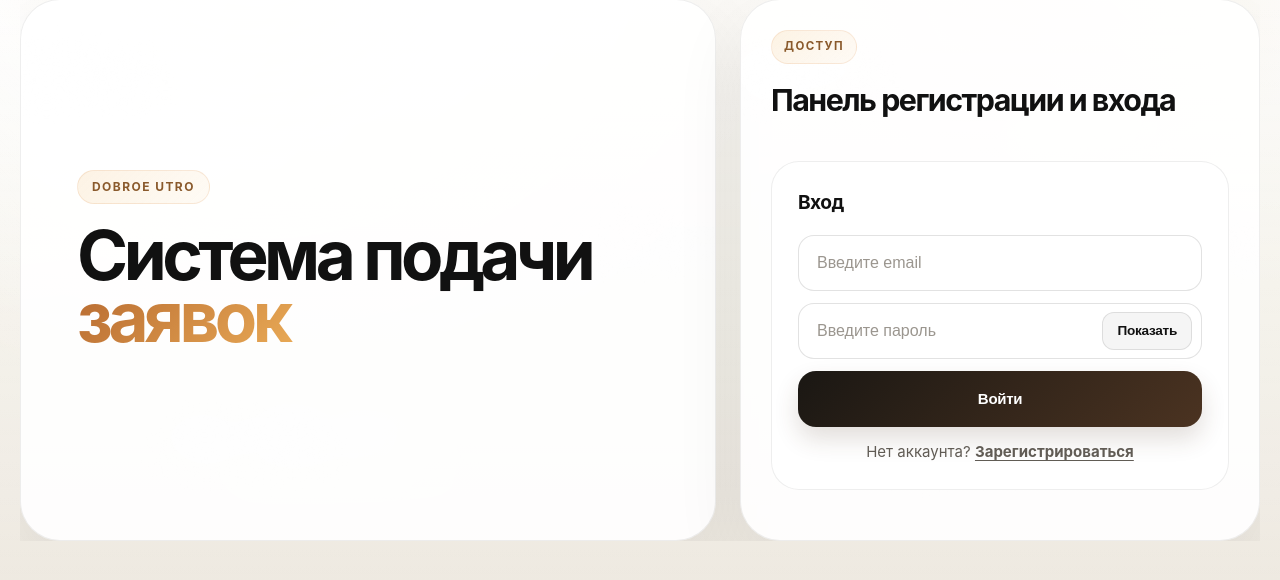
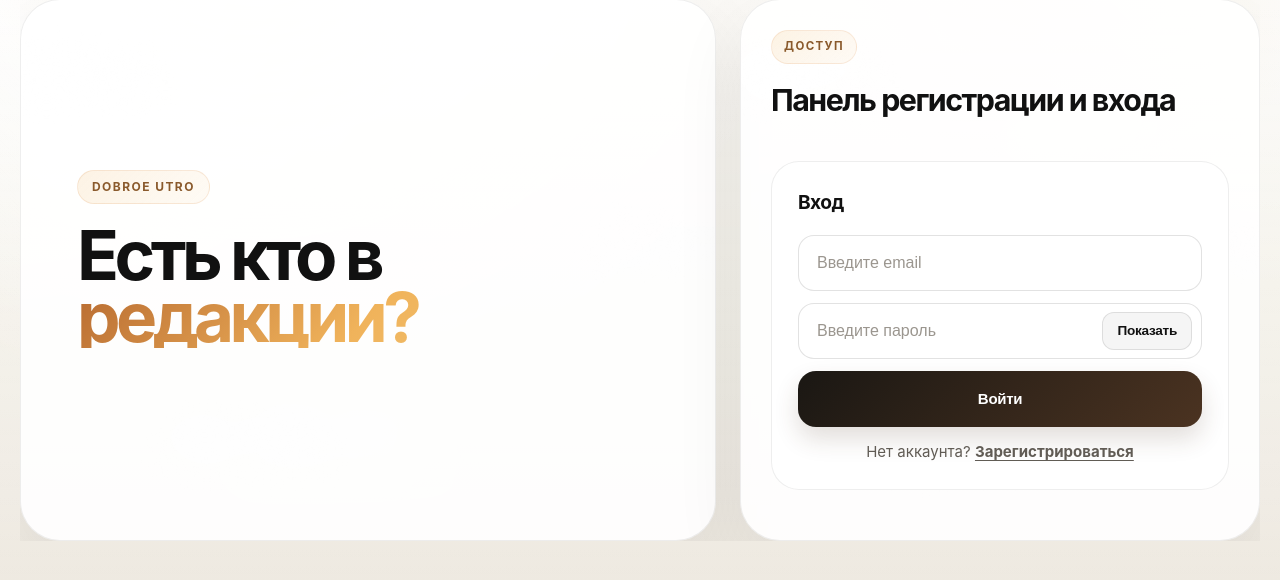
Before and after one commit to volkonskiy93-cyber/shooting-requests-system, a Flask app: page / in a window 1280 px wide. Shown: the part 130-710 px from the top of the page. Run offline with Flask 3, Linux system fonts and the light colour scheme.

Commit message:
Переименовать главный экран и добавить корреспондента.
Co-authored-by: Cursor <cursoragent@cursor.com>

```diff
--- a/forms.html
+++ b/forms.html
@@ -1355,6 +1355,7 @@
                                 <option value="bronzova">Бронзова М</option>
                                 <option value="vashuk">Вашук А.</option>
                                 <option value="grebenshikova">Гребенщикова А.</option>
+                                <option value="egorova">Егорова К.</option>
                                 <option value="zavidova">Завидова А.</option>
                                 <option value="ivanova">Иванова А</option>
                                 <option value="ionkina">Ионкина К</option>
@@ -1704,6 +1705,7 @@
                                 <option value="bronzova">Бронзова М</option>
                                 <option value="vashuk">Вашук А.</option>
                                 <option value="grebenshikova">Гребенщикова А.</option>
+                                <option value="egorova">Егорова К.</option>
                                 <option value="zavidova">Завидова А.</option>
                                 <option value="ivanova">Иванова А</option>
                                 <option value="ionkina">Ионкина К</option>
@@ -2107,6 +2109,7 @@
                                 <option value="bronzova">Бронзова М</option>
                                 <option value="vashuk">Вашук А.</option>
                                 <option value="grebenshikova">Гребенщикова А.</option>
+                                <option value="egorova">Егорова К.</option>
                                 <option value="zavidova">Завидова А.</option>
                                 <option value="ivanova">Иванова А</option>
                                 <option value="ionkina">Ионкина К</option>
--- a/templates/_forms_vercel_body.html
+++ b/templates/_forms_vercel_body.html
@@ -797,6 +797,7 @@
         <option value="Бронзова М">
         <option value="Вашук А.">
         <option value="Гребенщикова А.">
+        <option value="Егорова К.">
         <option value="Завидова А.">
         <option value="Иванова А">
         <option value="Ионкина К">
--- a/templates/index.html
+++ b/templates/index.html
@@ -1,6 +1,6 @@
 {% extends "base.html" %}
 
-{% block title %}Система заявок на видеосъемку - Вход{% endblock %}
+{% block title %}Есть кто в редакции? — Вход{% endblock %}
 
 {% block styles %}
 .container {
@@ -778,7 +778,7 @@ button:hover {
             </div>
             <div class="hero">
                 <span class="eyebrow">Dobroe Utro</span>
-                <h1>Система подачи<span class="sunrise-accent">заявок</span></h1>
+                <h1>Есть кто в<span class="sunrise-accent">редакции?</span></h1>
             </div>
         </section>
 
--- a/Коресспонденты.txt
+++ b/Коресспонденты.txt
@@ -47,3 +47,4 @@
 Завидова А.
 Рыжова А.
 Альтергот Д.
+Егорова К.
--- a/списки фио/Коресспонденты.txt
+++ b/списки фио/Коресспонденты.txt
@@ -47,3 +47,4 @@
 Завидова А.
 Рыжова А.
 Альтергот Д.
+Егорова К.
```
